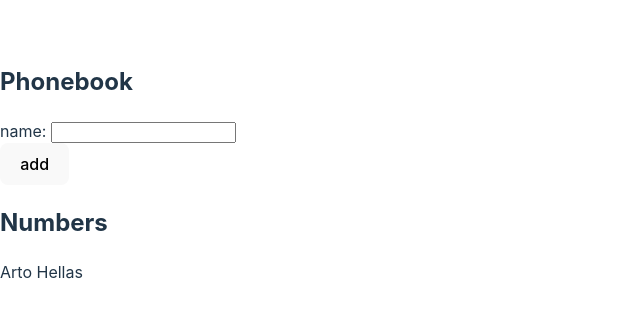
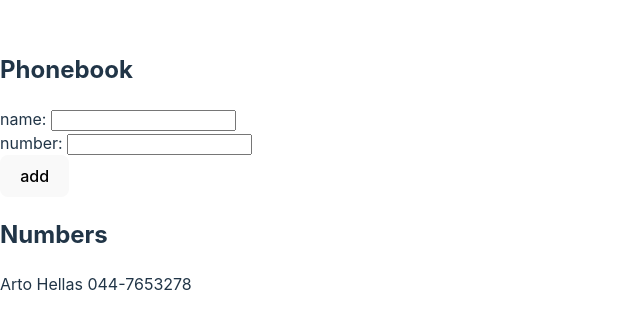
Before and after one commit to Nasretulla/osa2, a React (Vite) app in the folder puhelinluettelo/: page / in a window 1280 px wide. Shown: the part 228-558 px from the top of the page, without its empty margins (0-640 px from the left). Built offline with nearby package versions, Linux system fonts and the light colour scheme.

Commit message:
2.8 puhelinluettelo step3

```diff
--- a/puhelinluettelo/src/App.jsx
+++ b/puhelinluettelo/src/App.jsx
@@ -2,13 +2,20 @@ import { useState } from 'react'
 
 const App = () => {
   const [persons, setPersons] = useState([
-    { name: 'Arto Hellas' }
+    { name: 'Arto Hellas', numero: "044-7653278"},
+
   ])
   const [newName, setNewName] = useState('')
+  const [number, setNumber] = useState('')
 
-  const clickHandler = (event) => {
+  const handleNameChange = (event) => {
+    console.log(event.target.value);
+    setNewName(event.target.value);
+
+  }
+  const handleNumberchange = (event) =>{
     console.log(event.target.value)
-    setNewName(event.target.value)
+    setNumber(event.target.value)
 
   }
 
@@ -18,11 +25,21 @@ const App = () => {
       window.alert(`${newName} is already added to phonebook`)
     }
     else {
-      const uusHenkilo = {name: newName}
+      const uusHenkilo = {name: newName, numero: number}
       setPersons(persons.concat(uusHenkilo))
       setNewName('')
 
     }
+
+  }
+
+  const addNumber = (event)=>{
+    event.preventDefault();
+    const uusNumber = { name: newName, numero: number}
+ setPersons(persons.concat(uusNumber));
+ setNewName('');
+ setNumber('');
+
 
   }
 
@@ -31,16 +48,20 @@ const App = () => {
       <h2>Phonebook</h2>
       <form onSubmit={addPerson}>
         <div>
-          name: <input value={newName} onChange={clickHandler}  />
+          name: <input value={newName} onChange={handleNameChange}  />
 
         </div>
+        <div>
+          number: <input value={number} onChange={handleNumberchange}/>
+          </div>
         <div>
           <button  type="submit">add</button>
         </div>
       </form>
       <h2>Numbers</h2>
       {persons.map((henkilo) => (
-      <p key={henkilo.name}>{henkilo.name}</p>
+      <p key={henkilo.name}>{henkilo.name} {henkilo.numero}</p>
+
       ))}
 
     </div>
```
